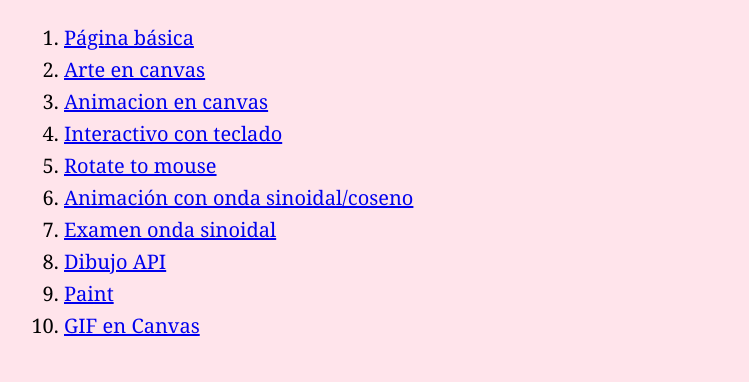
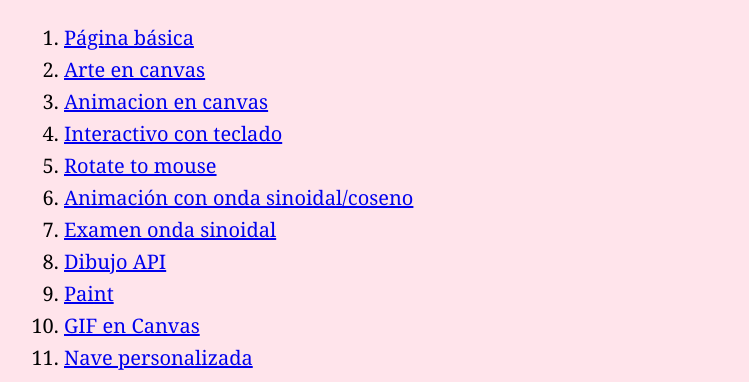
Before and after one commit to AnderMauricio3/graficascom, a plain HTML site: page index.html in a window 1280 px wide. Shown: the part 492-874 px from the top of the page, without its empty margins (246-995 px from the left). Before the commit the page ends 842 px from the top, so only its background shows below. Drawn offline with Linux system fonts and the light colour scheme; a web font is replaced by a local one.

Commit message:
index.html

```diff
--- a/index.html
+++ b/index.html
@@ -75,6 +75,7 @@
         <li> <a href="Class 7/Draw_API.html"> Dibujo API </a></li>
         <li> <a href="Class 8/Paint.html"> Paint </a></li>
         <li> <a href="Class 10/pusheen.html"> GIF en Canvas </a></li>
+        <li> <a href="Class 11/cielo.html"> Nave personalizada </a></li>
 
 
     </ol>
```
